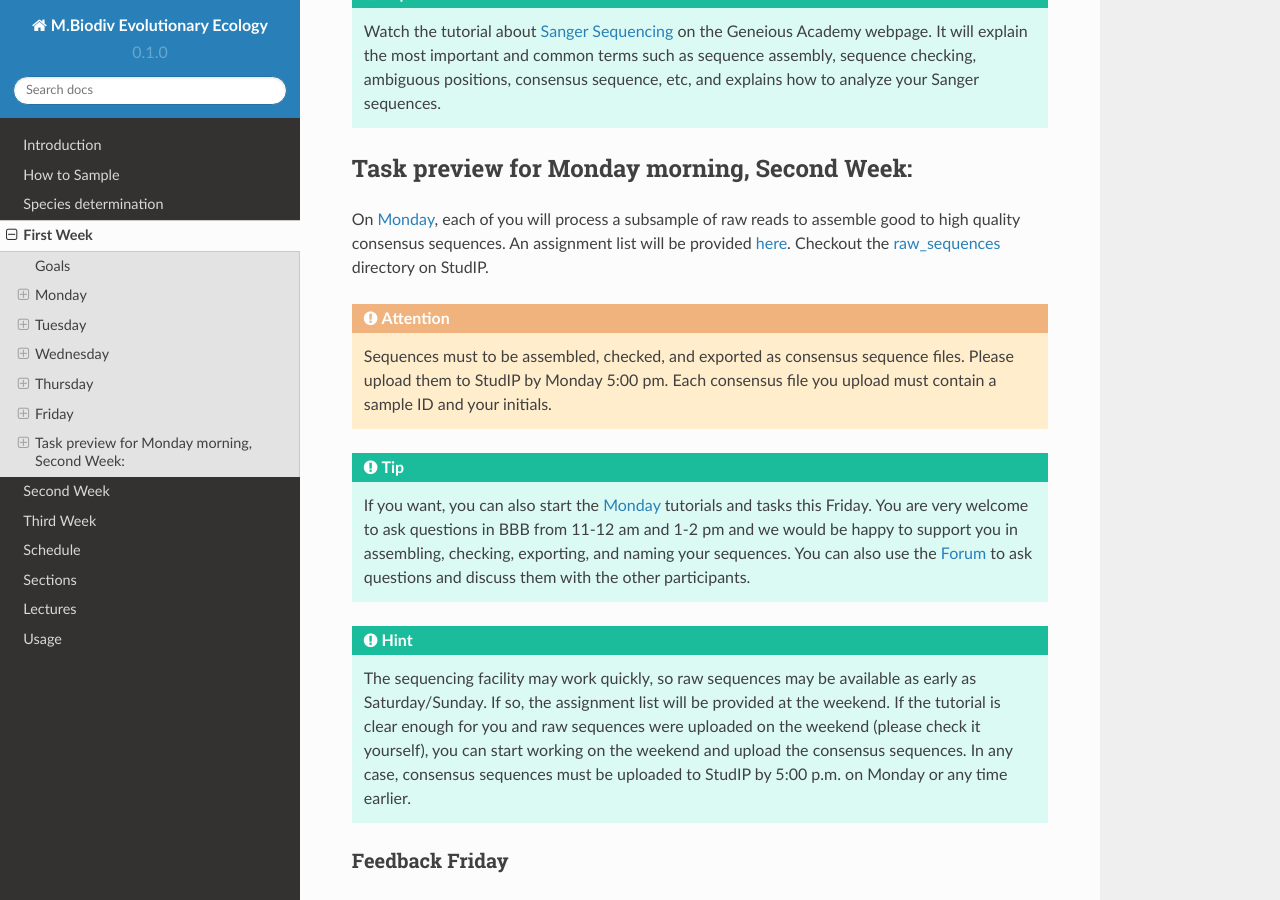
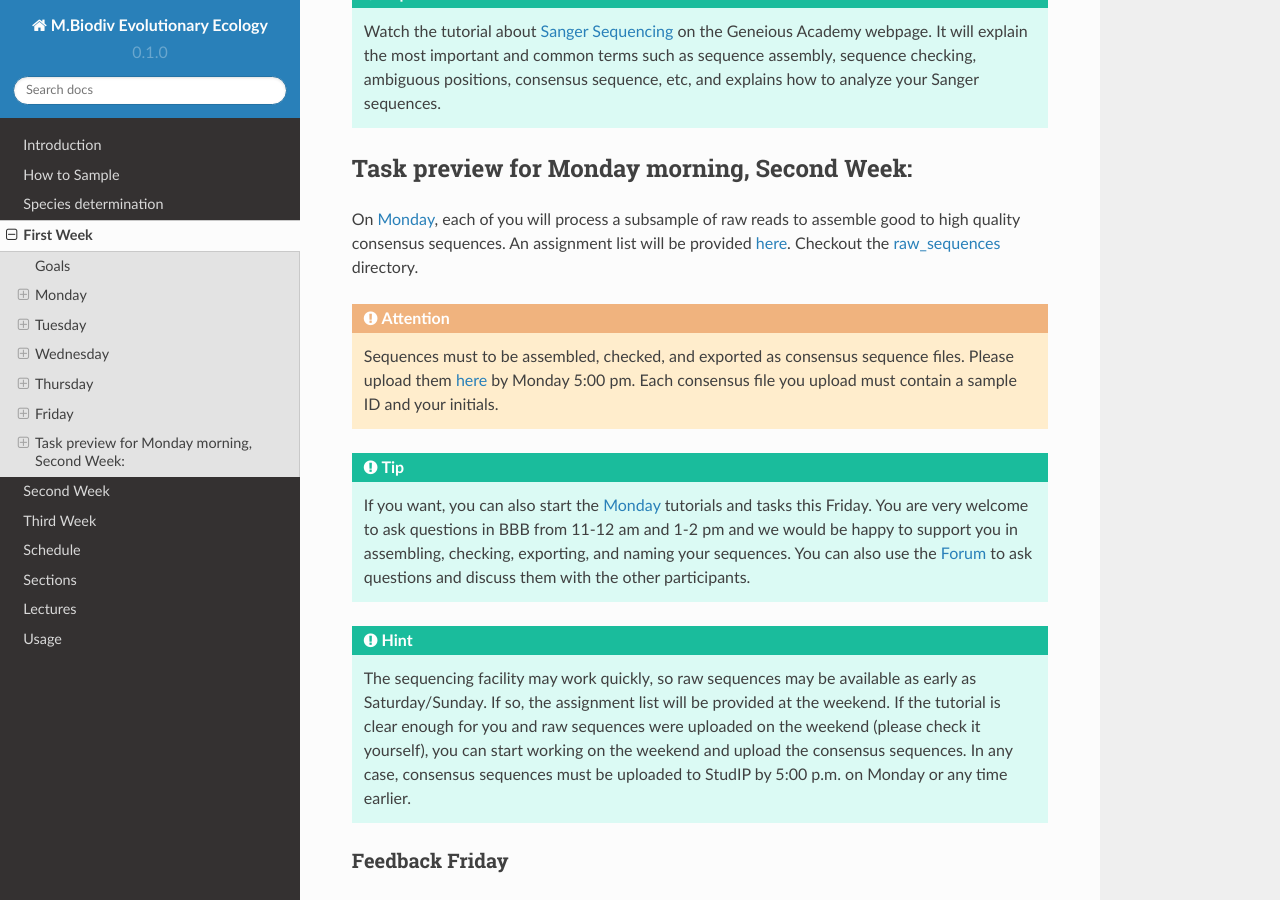
Before and after one commit to bheimbu/evolutionary_ecology, a Sphinx documentation site: the page built from docs/source/first_week.rst, in a window 1280 px wide and 900 px high, scrolled down 8086 px. Built offline with Sphinx 7.4.7 and the Read the Docs theme 2.0.0, drawn with Linux system fonts in a browser that asks for light colours.

Commit message:
Update first_week.rst

```diff
--- a/docs/source/first_week.rst
+++ b/docs/source/first_week.rst
@@ -227,10 +227,10 @@ Task preview for Monday morning, Second Week:
 ---------------------------------------------
 
 On :ref:`Monday_Second_Week`, each of you will process a subsample of raw reads to assemble good to high quality consensus sequences. An assignment list will be provided `here <https://owncloud.gwdg.de/index.php/s/aQhYNQhwvk4wL2H>`_.
-Checkout the `raw_sequences  <https://studip.uni-goettingen.de/dispatch.php/course/files/index/660b809717ef7407f199fdb5f7a87d89?cid=d7b80997f5efda59609a4cf69a04dbf7>`_ directory on StudIP.
+Checkout the `raw_sequences  <https://owncloud.gwdg.de/index.php/s/QSFR7r76OLJ5TsS>`_ directory.
 
 .. attention::
- Sequences must to be assembled, checked, and exported as consensus sequence files. Please upload them to StudIP by Monday 5:00 pm. Each consensus file you upload must contain a sample ID and your initials.
+ Sequences must to be assembled, checked, and exported as consensus sequence files. Please upload them `here <https://owncloud.gwdg.de/index.php/s/xqVybFN17U8sI7B>`_ by Monday 5:00 pm. Each consensus file you upload must contain a sample ID and your initials.
 
 .. tip::
   If you want, you can also start the :ref:`Monday_Second_Week` tutorials and tasks this Friday. You are very welcome to ask questions in BBB from 11-12 am and 1-2 pm and we would be happy to support you in assembling, checking, exporting, and naming your sequences. You can also use the `Forum <https://studip.uni-goettingen.de/dispatch.php/course/forum/index/index/ee59763e66f3b71b69c917f633cb857d?cid=d7b80997f5efda59609a4cf69a04dbf7#ee59763e66f3b71b69c917f633cb857d>`_ to ask questions and discuss them with the other participants.
```
